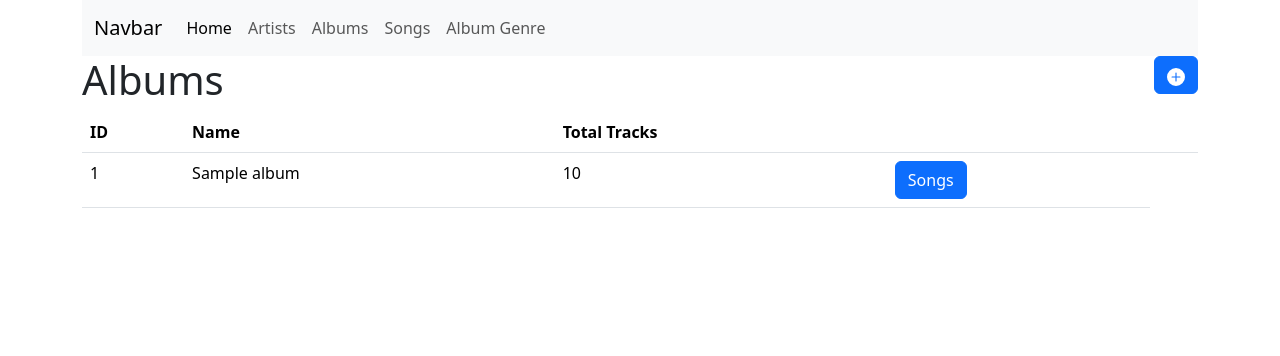
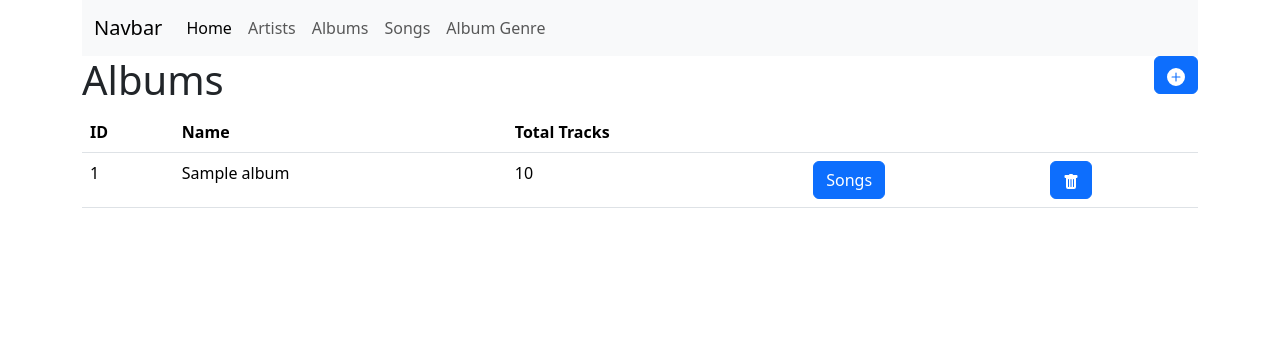
Before and after one commit to joslyndewberry/4013hw3, a PHP site: page /albums.php in a window 1280 px wide. Shown: the top 356 px of the page. Run offline with PHP 8.4, Linux system fonts and the light colour scheme; tables that the repository leaves empty or names only in its code hold one stand-in row (values such as "Sample post").

Commit message:
Update view-albums.php

```diff
--- a/view-albums.php
+++ b/view-albums.php
@@ -34,6 +34,17 @@ while ($album = $albums->fetch_assoc()) {
         <button type="submit" class="btn btn-primary">Songs</button>
       </form>
     </td>
+    <td>
+      <form method="post" action="">
+        <input type="hidden" name="alid" value="<?php echo $album['album_id']; ?>">
+        <input type="hidden" name="actionType" value="Delete">
+        <button type="submit" class="btn btn-primary" onclick="return confirm('Are you sure?');">
+          <svg xmlns="http://www.w3.org/2000/svg" width="16" height="16" fill="currentColor" class="bi bi-trash-fill" viewBox="0 0 16 16">
+            <path d="M2.5 1a1 1 0 0 0-1 1v1a1 1 0 0 0 1 1H3v9a2 2 0 0 0 2 2h6a2 2 0 0 0 2-2V4h.5a1 1 0 0 0 1-1V2a1 1 0 0 0-1-1H10a1 1 0 0 0-1-1H7a1 1 0 0 0-1 1H2.5zm3 4a.5.5 0 0 1 .5.5v7a.5.5 0 0 1-1 0v-7a.5.5 0 0 1 .5-.5zM8 5a.5.5 0 0 1 .5.5v7a.5.5 0 0 1-1 0v-7A.5.5 0 0 1 8 5zm3 .5v7a.5.5 0 0 1-1 0v-7a.5.5 0 0 1 1 0z"/>
+          </svg>
+        </button>
+      </form>
+    </td>
   </tr>
 <?php
 }
```
